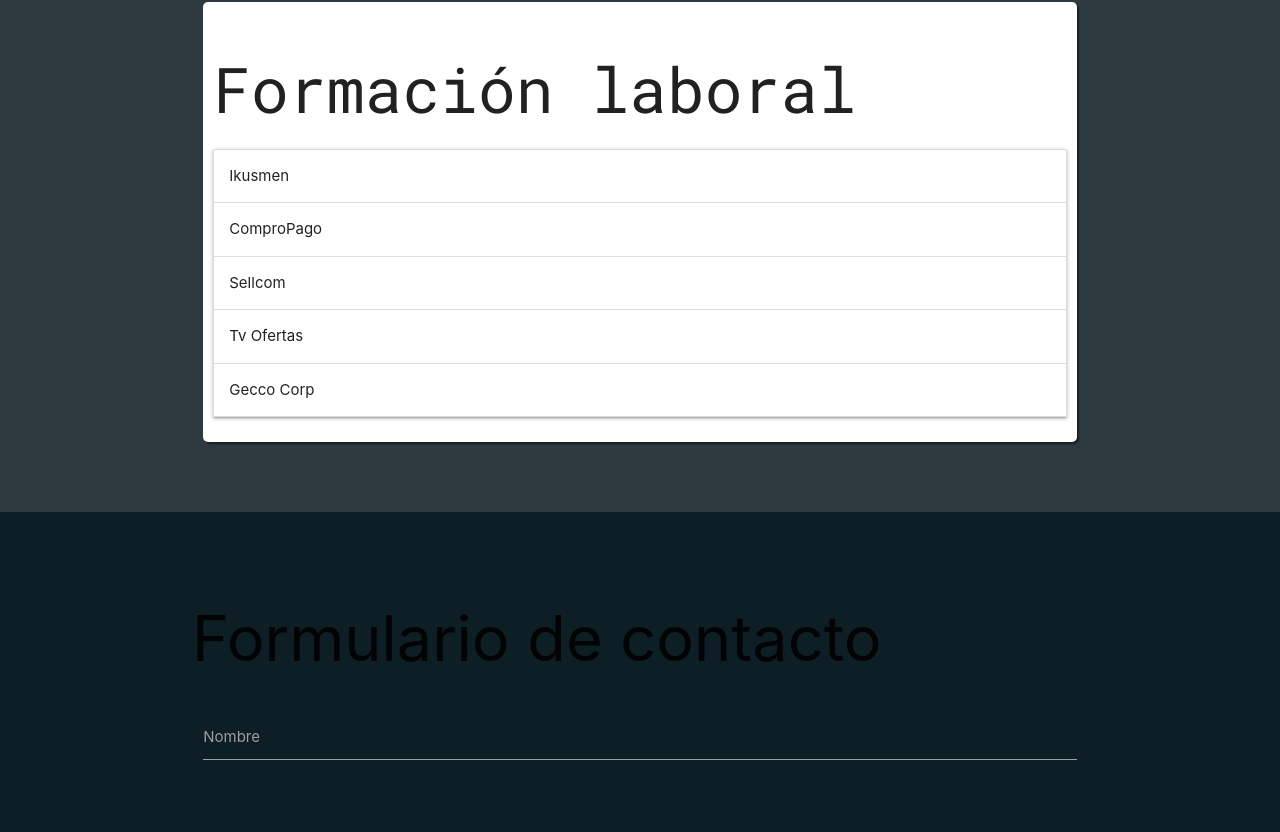
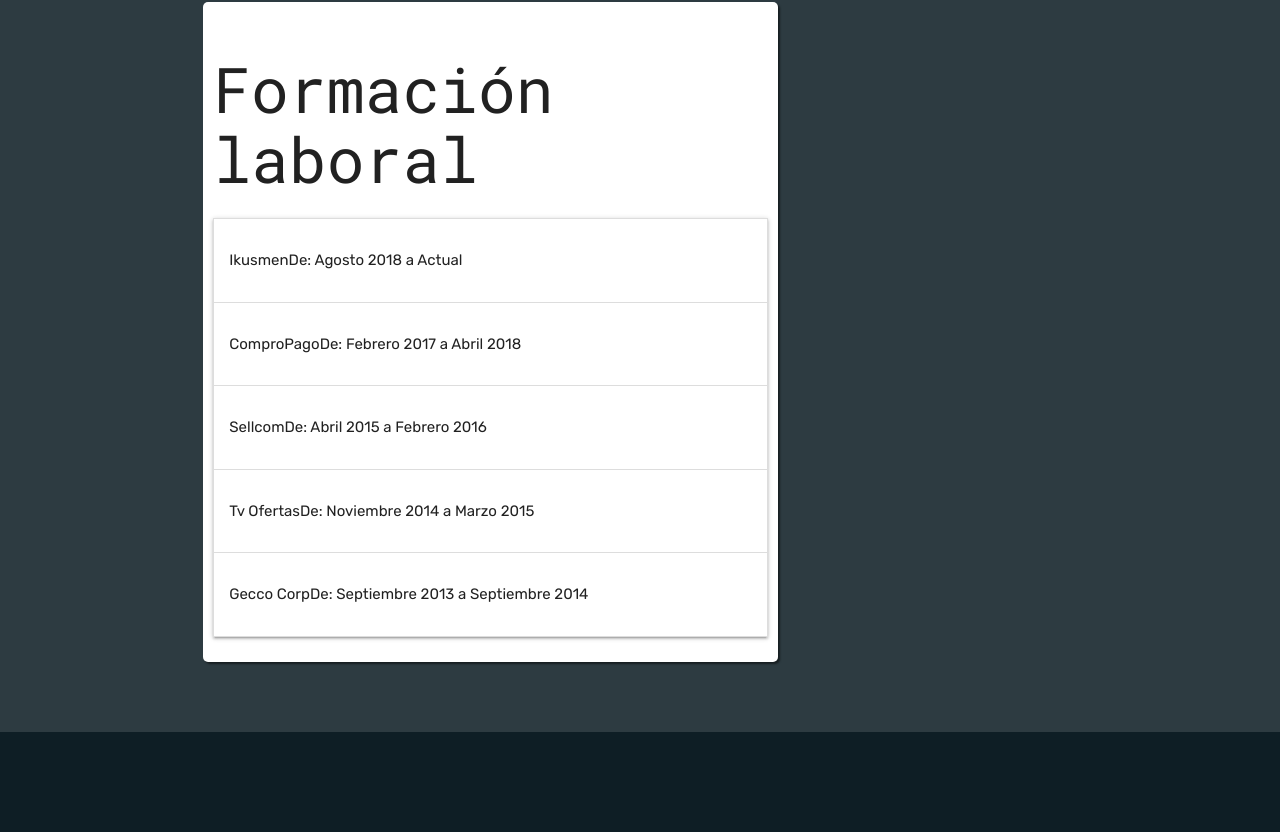
Before and after one commit to antrax4521/antrax4521.github.io, a Vue app: page / in a window 1280 px wide. Shown: the part 1355-2187 px from the top of the page. Built offline with nearby package versions, Linux system fonts and the light colour scheme.

Commit message:
Add new favicon and add jobs title

```diff
--- a/src/components/Jobs.vue
+++ b/src/components/Jobs.vue
@@ -2,12 +2,15 @@
     <div class="wrapper-formation">
     <div class="container">
       <div class="row">
-        <div class="col s12">
+        <div class="col s8">
           <div class="box">
             <h1 class="p-code">{{ jobs.title }}</h1>
             <ul id="example-1" class="collapsible">
             <li v-for="i in jobs.items">
-                  <div class="collapsible-header">{{i.company}}</div>
+                  <div class="collapsible-header">
+                    <p>{{i.company}}</p> <br>
+                    <p>De: {{i.time.from}} a {{i.time.to}}</p>
+                  </div>
                   <div class="collapsible-body"><span>Lorem ipsum dolor sit amet.</span></div>
                 </li>
             </ul>
--- a/src/views/Home.vue
+++ b/src/views/Home.vue
@@ -40,7 +40,7 @@
       },
       about:{
         title: "Acerca de mi",
-        description: "Lorem Ipsum is simply dummy text of the printing and typesetting industry. Lorem Ipsum has been the industry's standard dummy text ever since the 1500s, when an unknown printer took a galley of type and scrambled it to make a type specimen book. It has survived not only five centuries, but also the leap into electronic typesetting, remaining essentially unchanged. It was popularised in the 1960s with the release of Letraset sheets containing Lorem Ipsum passages, and more recently with desktop publishing software like Aldus PageMaker including versions of Lorem Ipsum.",
+        description: "Soy un desarrollador apasionado en búsqueda de nuevos retos, tengo varios años de experiencia en el desarrollo, me gusta trabajar por objetivos y soy autodidacta. Mis áreas de interés son la arquitectura del software, el diseño de apis, microservicios, seguridad informática, devOps, etc.",
         skills:[
           {type:"backend", languaje:"PHP", percentage: 90},
           {type:"backend", languaje:"Ruby", percentage: 45},
@@ -53,11 +53,11 @@
       jobs: {
         title: "Formación laboral",
         items: [
-          { company: 'Ikusmen', time: {from: "01-01-01", to: "01-01-01"}, role: "Ecommerce developer"},
-          { company: 'ComproPago', time: {from: "01-01-01", to: "01-01-01"}, role: "Fullstack developer"},
-          { company: 'Sellcom', time: {from: "01-01-01", to: "01-01-01"}, role: "Fullstack developer"},
-          { company: 'Tv Ofertas', time: {from: "01-01-01", to: "01-01-01"}, role: "Fullstack developer"},
-          { company: 'Gecco Corp', time: {from: "01-01-01", to: "01-01-01"}, role: "Fullstack developer"},
+          { company: 'Ikusmen', time: {from: "Agosto 2018", to: "Actual"}, role: "Sr. Full Stack developer", functions: "Me encargo de desarrollar módulos para distintas plataformas ecommerce que están en comunicación con el ERP del cliente, conexión y desarrollo de Web services, participo en la arquitectura de software y seguridad de los distintos sitios, creación de librerías y code reviews entre equipos. A cargo de la administración de los servicios de AWS de la compañía y la gestión de los ambientes de desarrollo y productivos."},
+          { company: 'ComproPago', time: {from: "Febrero 2017", to: "Abril 2018"}, role: "Sr. Full Stack developer", functions: "Entre mis principales actividades se encontraba el mantenimiento, soporte y desarrollo de plugins para distintas plataformas ecommerce en el área fintech, actualizar la documentación e integración con el api. Mantenimiento al producto principal y desarrollo de nuevos módulos utilizando el lenguaje Ruby, actualización de servicios de facturación con la nueva normativa. Lider de proyecto, a cargo de la planificación, la gestión y el control del producto, así como participar activamente en la arquitectura, desarrollo de backend a escala de microservicios escritos en Nodejs y frontend utilizando Vuejs, desarrollo de pruebas unitarias y a cargo de la infraestructura (AWS)."},
+          { company: 'Sellcom', time: {from: "Abril 2015", to: "Febrero 2016"}, role: "Semi Sr. Full Stack developer", functions: "Mi función principal fue el desarrollo de sitios ecommerce utilizando el framework Magento, trabajando principalmente en el desarrollo de módulos y la conexión con los web services de los clientes. Adicional a ello estuve a cargo del desarrollo de páginas informativas y dinámicas. Trabajar e integrar herramientas de SEO y tracking para los sitios desarrollados."},
+          { company: 'Tv Ofertas', time: {from: "Noviembre 2014", to: "Marzo 2015"}, role: "Ecommerce developer", functions: "Desarrollo y diseño de páginas ecommerce (Magento Community), configuración de servidores, Seguridad Web (Certificado SSL), medición de Analytics, google adwords."},
+          { company: 'Gecco Corp', time: {from: "Septiembre 2013", to: "Septiembre 2014"}, role: "Web developer jr", functions: "Desarrollo de páginas web informativas, dinámicas y ecommerce con PHP, configuración de servidores"},
         ]
       },
       form:{
```
Also changed, not shown: 1 other file (tests, documents, lock files or other folders).
